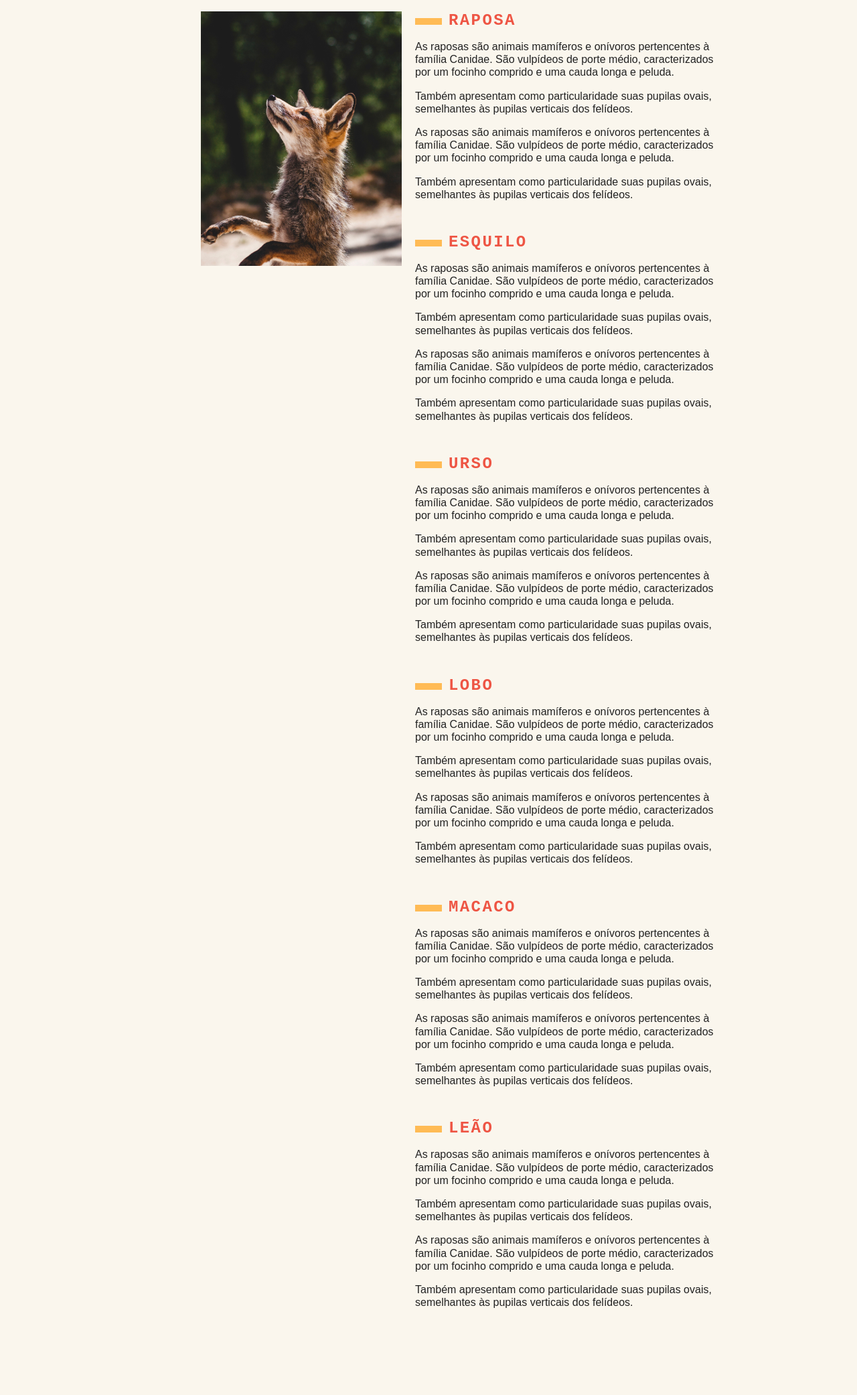
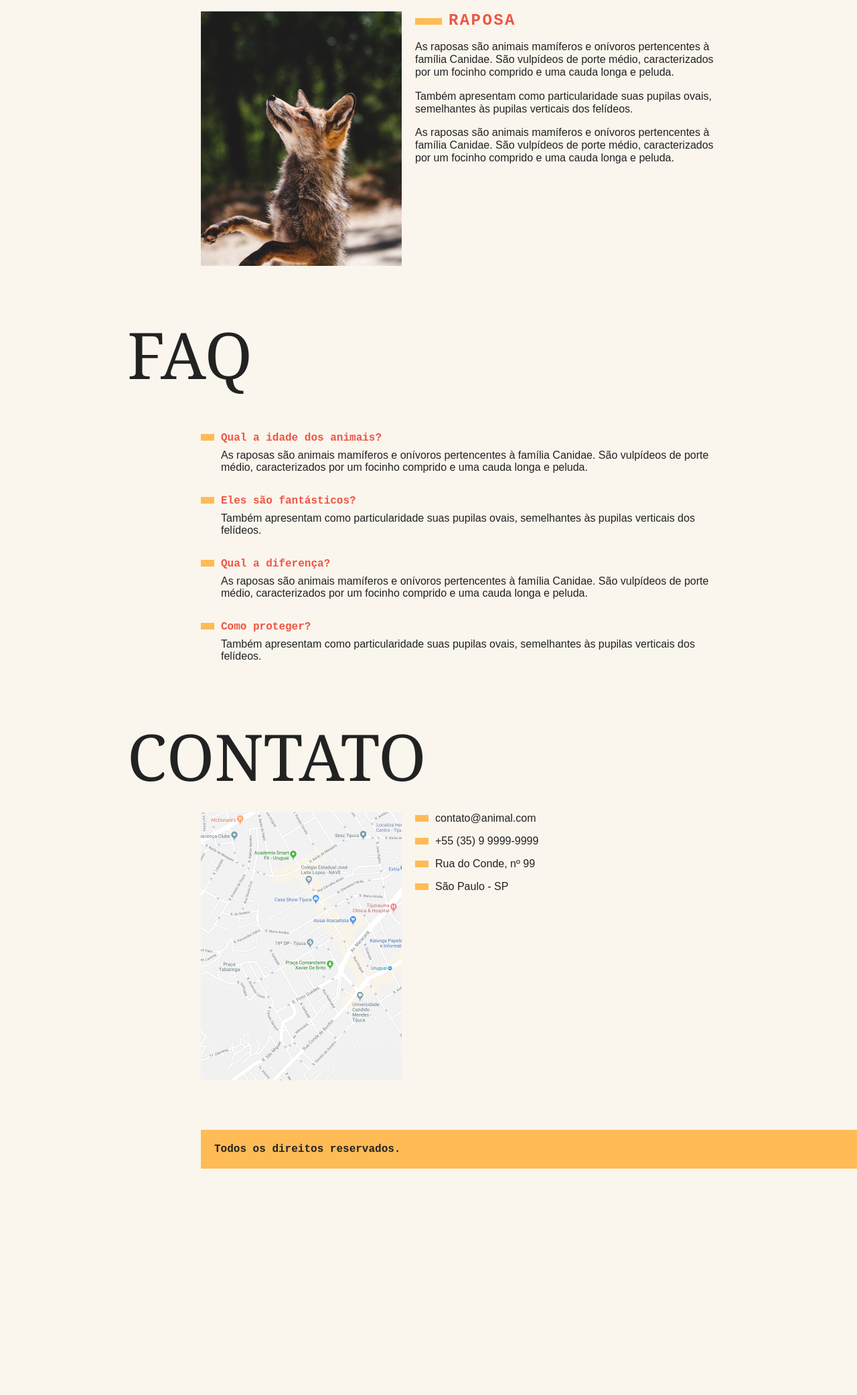
Before and after one commit to felipeescarassatti/animais-fantasticos, a plain HTML site: page index.html in a window 1280 px wide. Shown: the part 341-2424 px from the top of the page at 67% size. After the commit the page ends 2118 px from the top, so only its background shows below. Drawn offline with Linux system fonts and the light colour scheme.

Commit message:
navegacao de tab funcionando

```diff
--- a/css/style.css
+++ b/css/style.css
@@ -206,6 +206,7 @@ body {
 
   .animais-lista {
     grid-column: 1;
+    cursor: pointer;
   }
 
   .faq-lista,
@@ -230,3 +231,23 @@ body {
     margin-bottom: 0px;
   }
 }
+
+.js .js-tabcontent section {
+  display: none;
+}
+
+.js-tabcontent section.ativo {
+  display: block !important;
+  animation: show 0.5s forwards;
+}
+
+@keyframes show {
+  from {
+    opacity: 0;
+    transform: translate3d(-30px, 0, 0);
+  }
+  to {
+    opacity: 1;
+    transform: translate3d(0, 0, 0);
+  }
+}
--- a/index.html
+++ b/index.html
@@ -6,6 +6,7 @@
   <meta http-equiv="X-UA-Compatible" content="IE=edge">
   <meta name="viewport" content="width=device-width, initial-scale=1.0">
   <title>Animais Fantásticos</title>
+  <script>document.documentElement.className += ' js';</script>
   <link rel="stylesheet" type="text/css" href="css/style.css">
 </head>
 
@@ -47,7 +48,6 @@
         <p>As raposas são animais mamíferos e onívoros pertencentes à família Canidae. São vulpídeos de porte médio, caracterizados por um focinho comprido e uma cauda longa e peluda.</p>
         <p>Também apresentam como particularidade suas pupilas ovais, semelhantes às pupilas verticais dos felídeos.</p>
         <p>As raposas são animais mamíferos e onívoros pertencentes à família Canidae. São vulpídeos de porte médio, caracterizados por um focinho comprido e uma cauda longa e peluda.</p>
-        <p>Também apresentam como particularidade suas pupilas ovais, semelhantes às pupilas verticais dos felídeos.</p>
       </section>
 
       <section>
@@ -62,15 +62,12 @@
         <h2>Urso</h2>
         <p>As raposas são animais mamíferos e onívoros pertencentes à família Canidae. São vulpídeos de porte médio, caracterizados por um focinho comprido e uma cauda longa e peluda.</p>
         <p>Também apresentam como particularidade suas pupilas ovais, semelhantes às pupilas verticais dos felídeos.</p>
-        <p>As raposas são animais mamíferos e onívoros pertencentes à família Canidae. São vulpídeos de porte médio, caracterizados por um focinho comprido e uma cauda longa e peluda.</p>
-        <p>Também apresentam como particularidade suas pupilas ovais, semelhantes às pupilas verticais dos felídeos.</p>
       </section>
 
       <section>
         <h2>Lobo</h2>
         <p>As raposas são animais mamíferos e onívoros pertencentes à família Canidae. São vulpídeos de porte médio, caracterizados por um focinho comprido e uma cauda longa e peluda.</p>
         <p>Também apresentam como particularidade suas pupilas ovais, semelhantes às pupilas verticais dos felídeos.</p>
-        <p>As raposas são animais mamíferos e onívoros pertencentes à família Canidae. São vulpídeos de porte médio, caracterizados por um focinho comprido e uma cauda longa e peluda.</p>
         <p>Também apresentam como particularidade suas pupilas ovais, semelhantes às pupilas verticais dos felídeos.</p>
       </section>
 
@@ -78,16 +75,11 @@
         <h2>Macaco</h2>
         <p>As raposas são animais mamíferos e onívoros pertencentes à família Canidae. São vulpídeos de porte médio, caracterizados por um focinho comprido e uma cauda longa e peluda.</p>
         <p>Também apresentam como particularidade suas pupilas ovais, semelhantes às pupilas verticais dos felídeos.</p>
-        <p>As raposas são animais mamíferos e onívoros pertencentes à família Canidae. São vulpídeos de porte médio, caracterizados por um focinho comprido e uma cauda longa e peluda.</p>
-        <p>Também apresentam como particularidade suas pupilas ovais, semelhantes às pupilas verticais dos felídeos.</p>
       </section>
 
       <section>
         <h2>Leão</h2>
         <p>As raposas são animais mamíferos e onívoros pertencentes à família Canidae. São vulpídeos de porte médio, caracterizados por um focinho comprido e uma cauda longa e peluda.</p>
-        <p>Também apresentam como particularidade suas pupilas ovais, semelhantes às pupilas verticais dos felídeos.</p>
-        <p>As raposas são animais mamíferos e onívoros pertencentes à família Canidae. São vulpídeos de porte médio, caracterizados por um focinho comprido e uma cauda longa e peluda.</p>
-        <p>Também apresentam como particularidade suas pupilas ovais, semelhantes às pupilas verticais dos felídeos.</p>
       </section>
     </div>
   </section>
--- a/script.js
+++ b/script.js
@@ -1,5 +1,8 @@
 const tabMenu = document.querySelectorAll('.js-tabmenu li');
 const tabContent = document.querySelectorAll('.js-tabcontent section');
+
+if(tabMenu.length && tabContent.length) {
+tabContent[0].classList.add('ativo');
 
 function activeTab(index){
   tabContent.forEach((section)=>{
@@ -13,3 +16,4 @@ tabMenu.forEach((itemMenu, index)=> {
     activeTab(index);
   });
 });
+}
```
